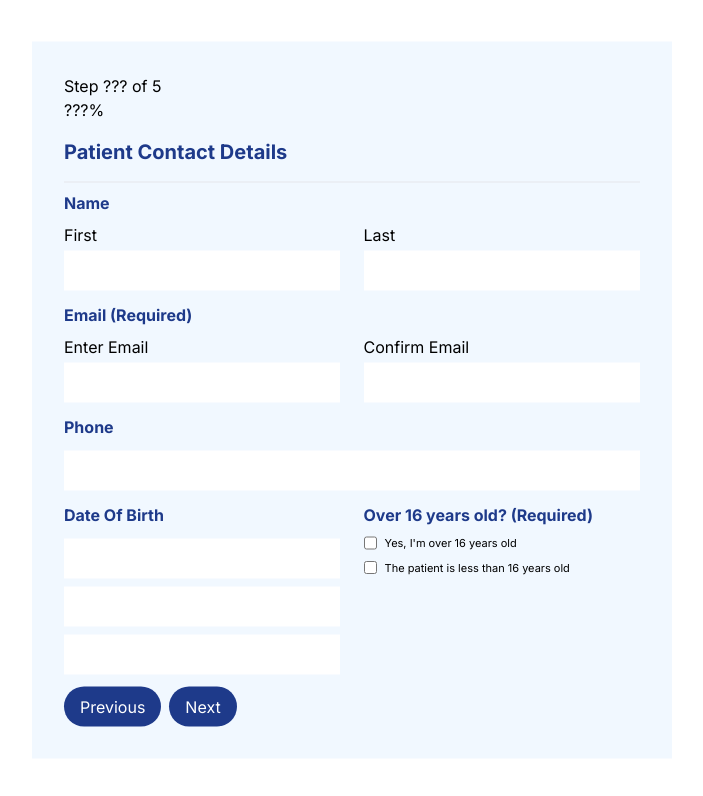
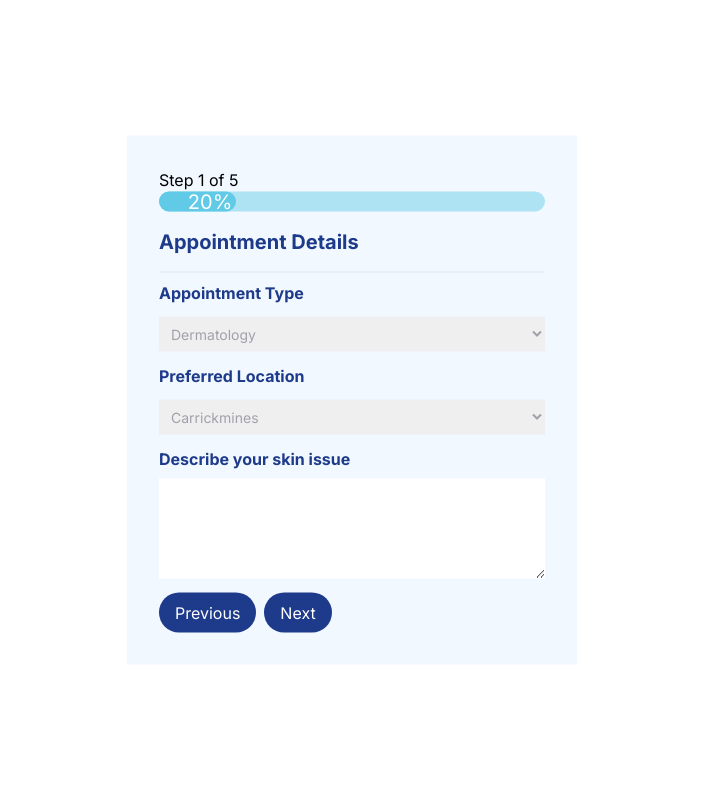
Before and after one commit to DylBrad/multistep-booking-wizard, a Next.js app: page / in a window 1280 px wide. Shown: the top 796 px of the page, without its empty margins (288-991 px from the left). Built offline with nearby package versions, Linux system fonts and the light colour scheme.

Commit message:
Style project bar

```diff
--- a/src/app/components/PatientDetails.js
+++ b/src/app/components/PatientDetails.js
@@ -10,7 +10,7 @@ const PatientDetails = () => {
       <hr className="divider"></hr>
       <InputTitle>Name</InputTitle>
 
-      <div className="flex justify-between	">
+      <div className="flex justify-between">
         <div className="w-[48%]">
           <label>First</label>
           <Input></Input>
@@ -25,7 +25,7 @@ const PatientDetails = () => {
         Email <span>(Required)</span>
       </InputTitle>
 
-      <div className="flex justify-between	">
+      <div className="flex justify-between">
         <div className="w-[48%]">
           <label>Enter Email</label>
           <Input></Input>
--- a/src/app/globals.css
+++ b/src/app/globals.css
@@ -26,3 +26,17 @@ body {
   font-size: 10px;
   color: #bfbdbd;
 }
+
+.progress-container {
+  background-color: #60cae776;
+  width: 100%;
+  border-radius: 15px;
+}
+.progress {
+  background-color: #60cae7;
+  color: white;
+  padding: 1%;
+  text-align: right;
+  font-size: 20px;
+  border-radius: 15px;
+}
--- a/src/app/page.js
+++ b/src/app/page.js
@@ -1,3 +1,5 @@
+'use client';
+import * as React from 'react';
 import AppointmentDetails from './components/AppointmentDetails';
 import PatientDetails from './components/PatientDetails';
 import GpDetails from './components/GpDetails';
@@ -5,16 +7,34 @@ import PatientAddress from './components/PatientAddress';
 import Consent from './components/Consent';
 
 export default function Home() {
+  const [step, setStep] = React.useState(1);
+
+  const progressBarWidth = {
+    1: 'w-[20%]',
+    2: 'w-[40%]',
+    3: 'w-[60%]',
+    4: 'w-[80%]',
+    5: 'w-full',
+  };
   return (
     <div className="App">
       <div className="form-wrapper">
         <div className="navigation">
-          <span>Step ??? of 5</span>
+          <span>Step {step} of 5</span>
           <div className="progress-container">
-            <div className="progress">???%</div>
+            <div
+              className={`text-xs	 progress ${progressBarWidth[step]}  h-[20px] flex justify-end items-center`}
+            >
+              {step * 20}%
+            </div>
           </div>
         </div>
-        <PatientDetails />
+
+        {step === 1 && <AppointmentDetails />}
+        {step === 2 && <PatientDetails />}
+        {step === 3 && <PatientAddress />}
+        {step === 4 && <GpDetails />}
+        {step === 5 && <Consent />}
       </div>
     </div>
   );
```
